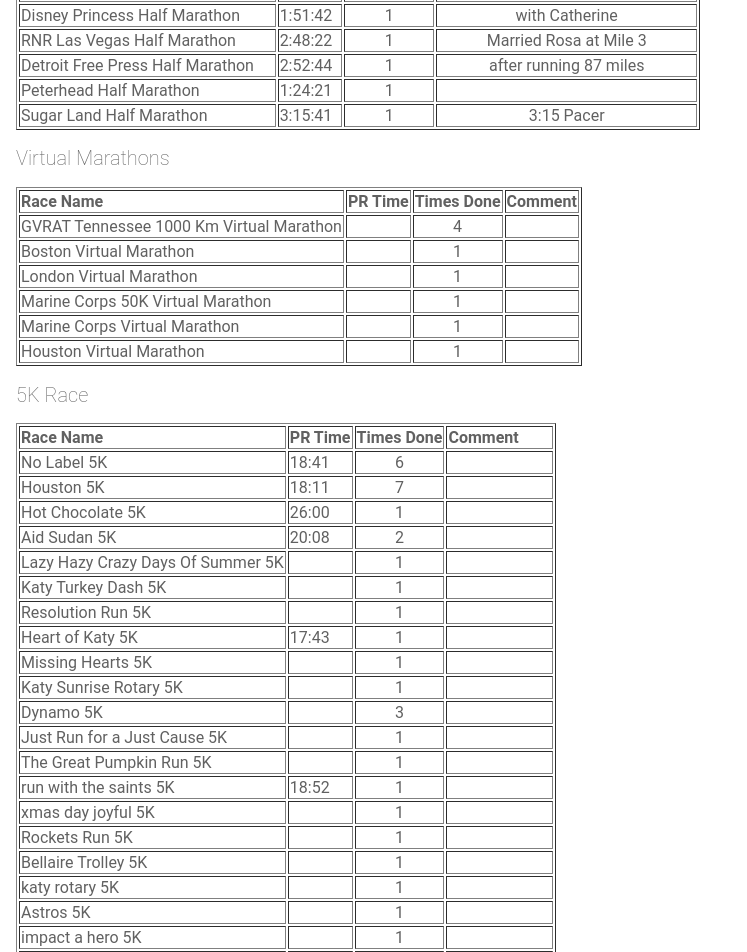
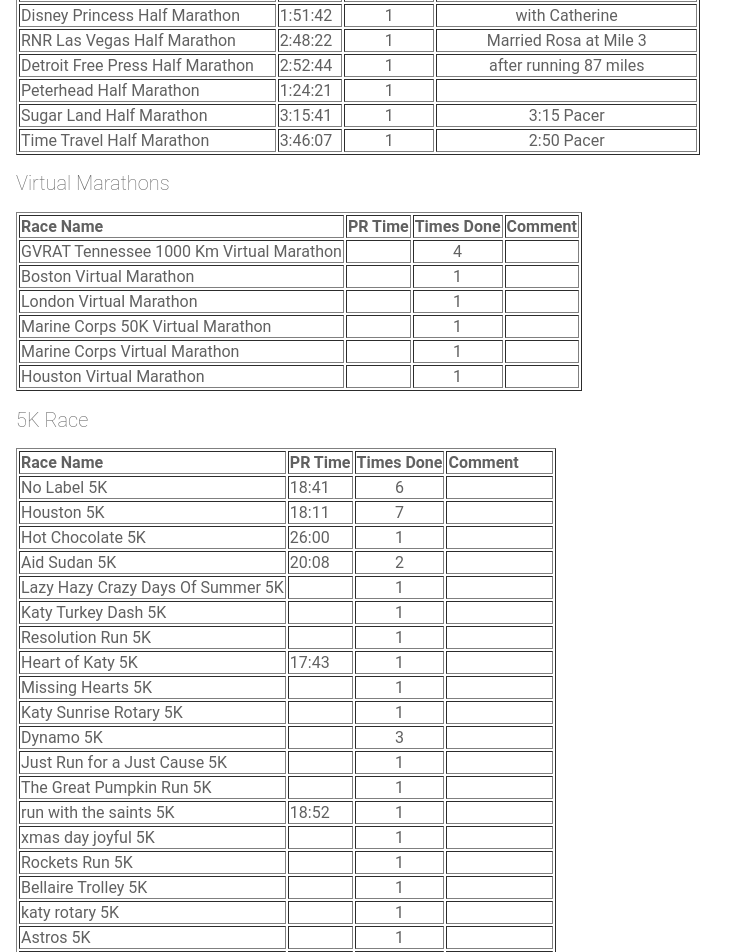
Before and after one commit to gchristie/rungogsrun, an Angular app: page / in a window 1280 px wide. Shown: the part 1740-2692 px from the top of the page, without its empty margins (0-747 px from the left). Built offline with nearby package versions, Linux system fonts and the light colour scheme.

Commit message:
1 file modified

```diff
--- a/src/app/racedata.ts
+++ b/src/app/racedata.ts
@@ -66,7 +66,7 @@ export var racedata =
  , { name:'Detroit Free Press',PR:'2:52:44',count:1,racetype:'Half Marathon',comment:'after running 87 miles' }
  , { name:'Peterhead',PR:'1:24:21',count:1,racetype:'Half Marathon',comment:'' }
  , { name:'Sugar Land',PR:'3:15:41',count:1,racetype:'Half Marathon',comment:'3:15 Pacer' }
-
+ , { name:'Time Travel',PR:'3:46:07',count:1,racetype:'Half Marathon',comment:'2:50 Pacer' }
  //Virtual Marathons
 , { name:'GVRAT Tennessee 1000 Km',PR:'',count:4,racetype:'Virtual Marathon',comment:''  }
   , { name:'Boston',PR:'',count:1,racetype:'Virtual Marathon',comment:''  }
@@ -87,7 +87,7 @@ export var racedata =
 , { name:'Missing Hearts',PR:'',count:1,racetype:'5K',comment:''  }
 , { name:'Katy Sunrise Rotary',PR:'',count:1,racetype:'5K',comment:''  }
 , { name:'Dynamo',PR:'',count:3,racetype:'5K',comment:''  }
-, { name:' Just Run for a Just Cause',PR:'',count:1,racetype:'5K',comment:''  }
+, { name:'Just Run for a Just Cause',PR:'',count:1,racetype:'5K',comment:''  }
 , { name:'The Great Pumpkin Run',PR:'',count:1,racetype:'5K',comment:''  }
 , { name:'run with the saints',PR:'18:52',count:1,racetype:'5K',comment:''  }
 , { name:'xmas day joyful',PR:'',count:1,racetype:'5K',comment:''  }
@@ -96,7 +96,7 @@ export var racedata =
 , { name:'katy rotary',PR:'',count:1,racetype:'5K',comment:''  }
 
 , { name:'Astros',PR:'',count:1,racetype:'5K',comment:''  }
-, { name:'impact a hero',PR:'',count:1,racetype:'5K',comment:''  }
+, { name:'Impact a Hero',PR:'',count:1,racetype:'5K',comment:''  }
 , { name:'Sugar Land Freedom',PR:'',count:1,racetype:'5K',comment:''  }
 , { name:'Blues Capital',PR:'',count:1,racetype:'5K',comment:''  }
 , { name:'Run to Cure HD',PR:'',count:1,racetype:'5K',comment:''  }
```
